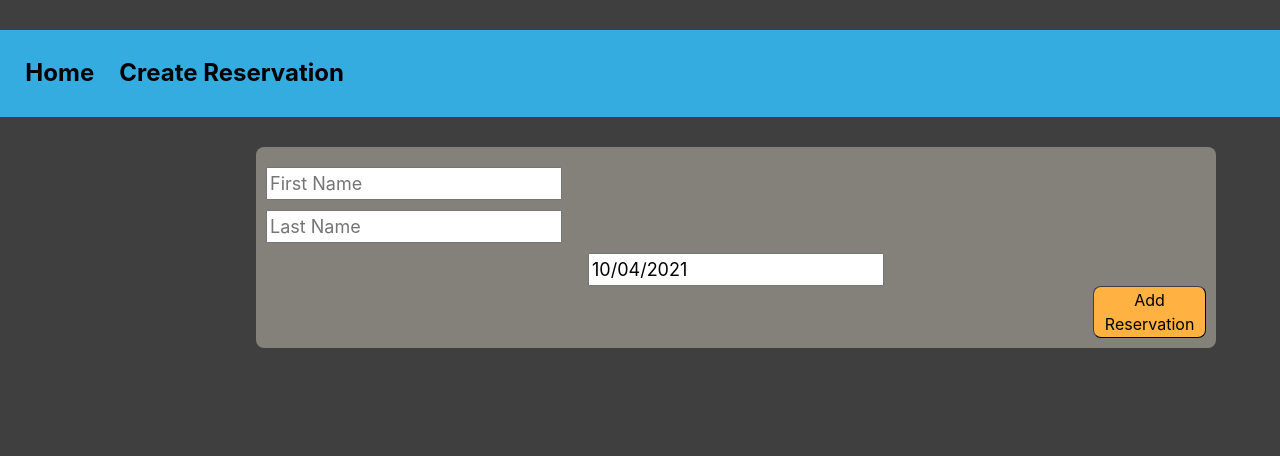
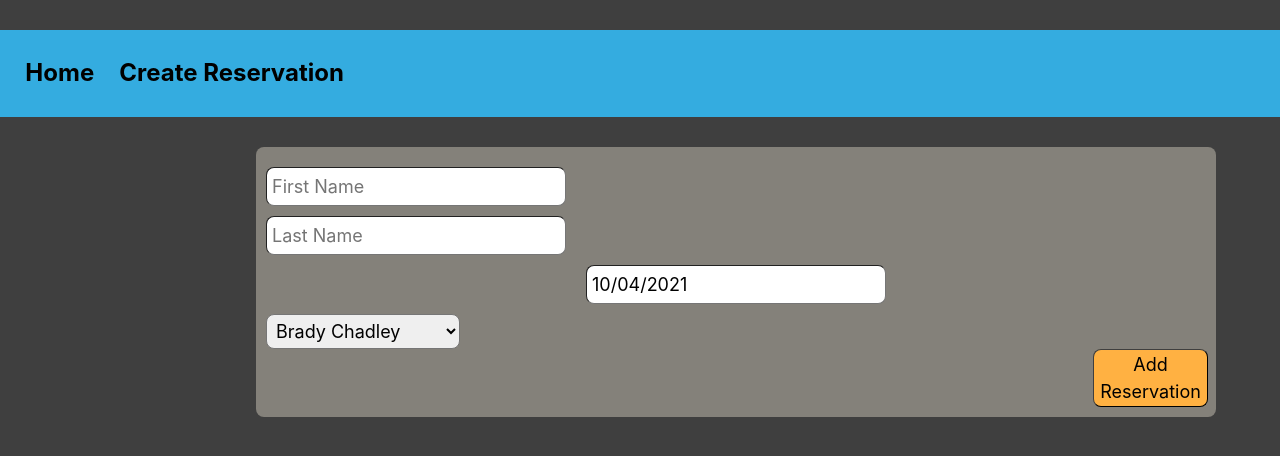
Before and after one commit to rlj0713/trip_desk_frontend, a React (Create React App) app: page /reservations/new in a window 1280 px wide. Shown: the top 456 px of the page. Built offline with nearby package versions, Linux system fonts and the light colour scheme; no server answers.

Commit message:
log new res to console successfully

```diff
--- a/src/App.js
+++ b/src/App.js
@@ -3,6 +3,7 @@ import './App.css';
 import { connect } from 'react-redux';
 import { fetchReservations } from './actions/reservationActions'
 import { deleteReservations } from './actions/reservationActions'
+import { createReservation } from './actions/reservationActions'
 
 import ReservationsList from './components/ReservationsList'
 import ReservationsPage from './containers/ReservationPage'
--- a/src/actions/reservationActions.js
+++ b/src/actions/reservationActions.js
@@ -10,7 +10,6 @@ export const fetchReservations = () => {
     }
 }
 
-// Make userInput an Object
 export const deleteReservations = (reservationObject) => {
 
     return(dispatch) => {
@@ -24,3 +23,15 @@ export const deleteReservations = (reservationObject) => {
     }
 
 }
+
+export const createReservation = () => {
+    return(dispatch) => {
+
+        return fetch('http://localhost:3000/reservations/new.json'), { method: "POST" }
+        .then(response => {
+            return response.json()
+        }).then(responseJSON => {
+            dispatch({ type: 'CREATE_RESERVATION', reservations: responseJSON })
+        })
+    }
+}
--- a/src/components/ReservationNew.js
+++ b/src/components/ReservationNew.js
@@ -1,5 +1,6 @@
 import React from 'react';
 import { connect } from 'react-redux';
+import { createReservation } from '../actions/reservationActions';
 import DatePicker from "react-datepicker";
 import "react-datepicker/dist/react-datepicker.css";
 import 'bootstrap/dist/css/bootstrap.min.css';
@@ -9,21 +10,49 @@ class ReservationNew extends React.Component {
     constructor (props) {
         super(props)
         this.state = {
-          date: new Date()
+          date: new Date(),
+          first_name: '',
+          last_name: '',
+          guide_id: null
         };
-        this.handleChange = this.handleChange.bind(this);
+        this.handleDateChange = this.handleDateChange.bind(this);
+        this.handleFirstNameChange = this.handleFirstNameChange.bind(this);
+        this.handleLastNameChange = this.handleLastNameChange.bind(this);
+        this.handleGuideChange = this.handleGuideChange.bind(this);
         this.onFormSubmit = this.onFormSubmit.bind(this);
     }
 
-      handleChange(date) {
+      handleDateChange(date) {
         this.setState({
           date: date
         })
       }
 
+      handleFirstNameChange(e) {
+        e.preventDefault();
+        this.setState({
+            first_name: e.target.value
+          })
+      }
+
+      handleLastNameChange(e) {
+        e.preventDefault();
+        this.setState({
+            last_name: e.target.value
+          })
+      }
+
+      handleGuideChange(e) {
+        e.preventDefault();
+        this.setState({
+            guide_id: e.target.value
+          })
+      }
+
       onFormSubmit(e) {
         e.preventDefault();
-        console.log(this.state.startDate)
+        console.log(this.state)
+        // this.props.createReservation()
       }
 
     render() {
@@ -31,24 +60,44 @@ class ReservationNew extends React.Component {
           <form className="new-res" onSubmit={this.onFormSubmit}>
 
             <input className="input"
+                name="first_name"
                 type="text"
                 placeholder="First Name"
+                onChange={this.handleFirstNameChange}
             />
             <input className="input"
+                name="last_name"
                 type="text"
                 placeholder="Last Name"
+                onChange={this.handleLastNameChange}
             />
             <DatePicker
                 className="datepicker"
                 selected={this.state.date}
-                onChange={this.handleChange}
+                onChange={this.handleDateChange}
                 name="date"
                 dateFormat="MM/dd/yyyy"
             />
+            {/* Go back and dynamically populate this picker */}
+            <select
+                name="cars"
+                className="input"
+                onChange={this.handleGuideChange}
+                >
+                    <option value="1">Brady Chadley</option>
+                    <option value="2">Shred McNasty</option>
+                    <option value="3">Broseph Broseidon</option>
+            </select>
             <button type="submit">Add Reservation</button>
           </form>
         );
     }
 }
 
-export default ReservationNew;
+const mapDispatchToProps = (dispatch) => {
+    return {
+      createReservationWithDispatch: () => dispatch(createReservation())
+    }
+  }
+
+export default connect(null, mapDispatchToProps)(ReservationNew);
--- a/src/index.css
+++ b/src/index.css
@@ -120,11 +120,17 @@ a {
 .datepicker {
   margin-top: 10px;
   margin-right: 80%;
+  border-radius: 8px;
+  border-width: 1px;
+  padding: 5px;
 }
 
 .input {
   margin-top: 10px;
   margin-right: 80%;
+  border-radius: 8px;
+  border-width: 1px;
+  padding: 5px;
 }
 
 button {
@@ -134,5 +140,5 @@ button {
   border-color: rgb(63, 63, 63);
   border-radius: 8px;
   border-width: 1px;
-  font-size: 16px;
+  font-size: 18px;
 }
--- a/src/reducers/reservationsReducer.js
+++ b/src/reducers/reservationsReducer.js
@@ -1,4 +1,4 @@
-const reservationsReducer = (state = { reservations: [], loading: false, editing: false }, action) => {
+const reservationsReducer = (state = { reservations: [], loading: false }, action) => {
     switch(action.type) {
         case 'LOADING_RESERVATIONS':
             return {
@@ -21,6 +21,12 @@ const reservationsReducer = (state = { reservations: [], loading: false, editing
                 ...state,
                 reservations: newRes
             }
+        case 'CREATE_RESERVATION':
+            const createdRes = {first_name: action.payload.first_name}
+            return {
+                ...state,
+                reservations: [...state.reservations, createdRes]
+            }
 
         default:
             return state;
```
